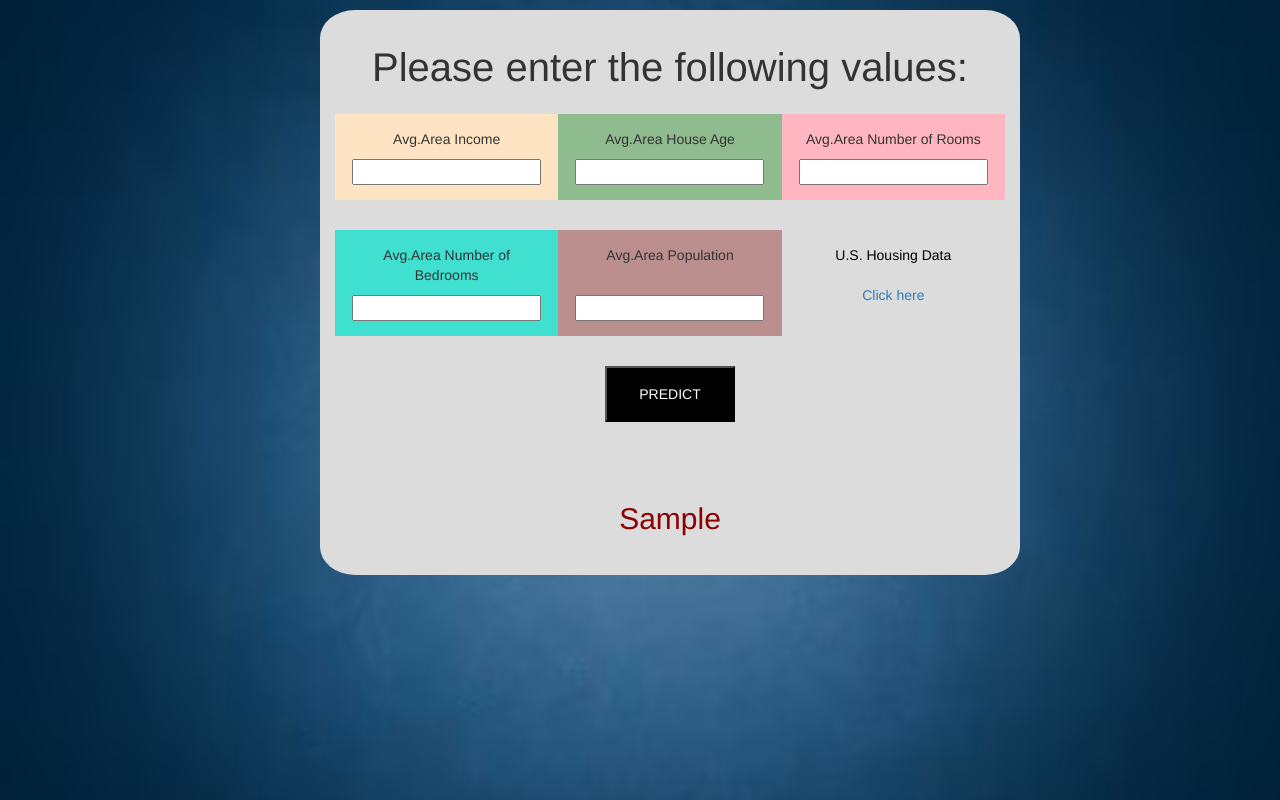
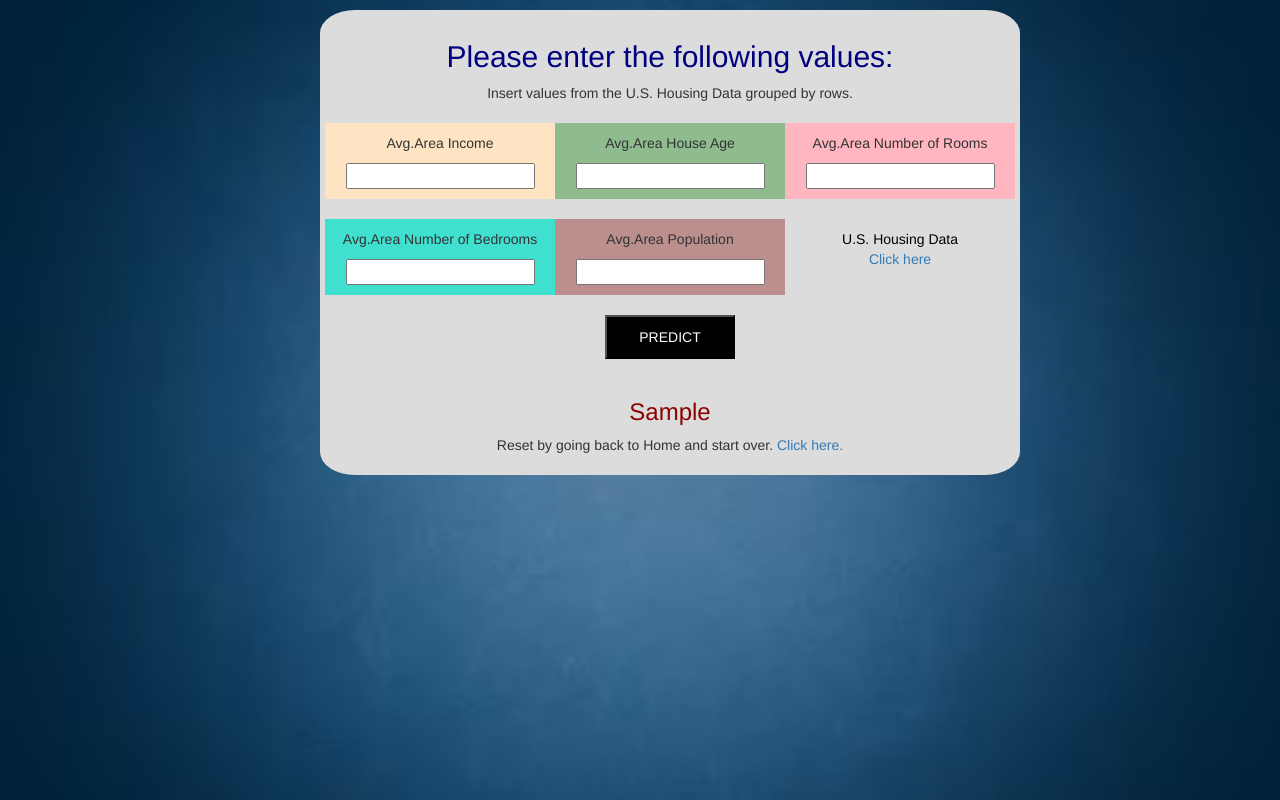
Before and after one commit to gowebUSA/HousePricePrediction, a Django app: template HousePricePrediction/templates/predict.html in a window 1280 px wide. Run offline with Django 5.2, Linux system fonts and the light colour scheme; the template is opened without the code that fills it: most values are stand-ins (such as "Sample title", 1, 10 or a date in 2020); some libraries are stand-ins or nearby versions.

Commit message:
Starting project

```diff
--- a/HousePricePrediction/templates/predict.html
+++ b/HousePricePrediction/templates/predict.html
@@ -21,10 +21,13 @@
             border-radius:5%;
         }
         div{
-            padding:15px;
+            padding:10px;
         }
         h2{
             font-size:30px;
+            color:#000080;
+        }
+        h3{
             color:DarkRed;
         }
         h1{
@@ -34,7 +37,7 @@
             background-color:#000000;
             color:white;
             cursor:pointer;
-            padding: 16px 32px;
+            padding: 10px 32px;
         }
         body{
             background-image:url("{%static 'bg-image2.png'%}");
@@ -46,7 +49,8 @@
 </head>
 <body style="text-align:center;">
   <div class="main">
-      <h1>Please enter the following values:</h1>
+      <h2>Please enter the following values:</h2>
+      <p>Insert values from the U.S. Housing Data grouped by rows.</p>
       <form action="result">
           <div class="row">
               <div class="col-sm-4" style="background-color:Bisque;">
@@ -68,12 +72,12 @@
                   <input type="text" name="n4">
               </div>
               <div class="col-sm-4" style="background-color:RosyBrown;">
-                  <p> Avg.Area Population <br/> <br /></p>
+                  <p> Avg.Area Population <br/></p>
                   <input type="text" name="n5">
               </div>
               <div class="col-sm-4" style="background-color:gainsboro;">
                   <p><font color="black">U.S. Housing Data
-                      <br /> <br />
+                      <br />
                       <a href="https://www.kaggle.com/datasets/vedavyasv/usa-housing" target="_blank" font-color="white">
                           Click here
                       </a>
@@ -83,12 +87,17 @@
           <div class="row">
               <input type="submit" value="PREDICT">
           </div>
-              <div class="row">
+<!--          <div class="row">-->
 <!--              <button onclick="location.reload()">Refresh</button>-->
-          </div>
+<!--          </div>-->
       </form>
       <div class="row">
-          <h2>{{ result2 }}</h2>
+<!--          <h2>{{ result2 }}</h2>-->
+<!--          <a href="{{ home.html }}">Back to Home</a>-->
+          {% if result2 is not None %}
+            <p><h3>{{ result2 }}</h3></p>
+            Reset by going back to Home and start over. <a href="/">Click here.</a>
+          {% endif %}
       </div>
   </div>
 
```
Also changed, not shown: HousePricePrediction/HousePricePrediction/views.py (line endings or trailing spaces).
